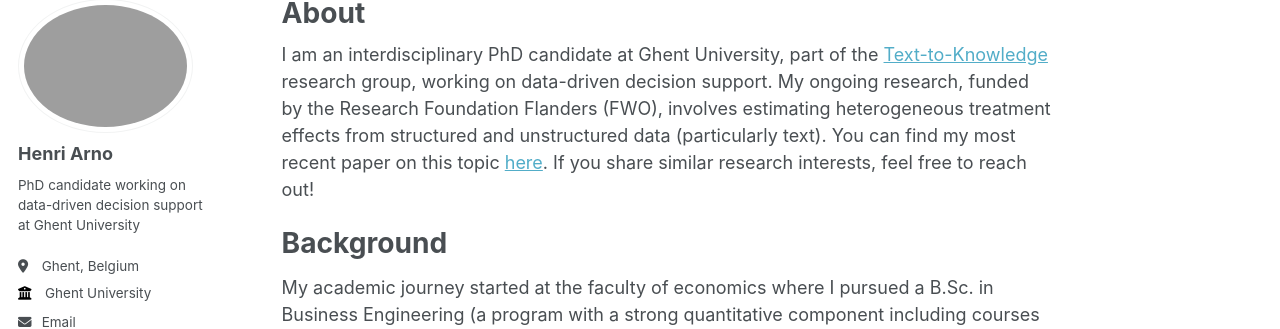
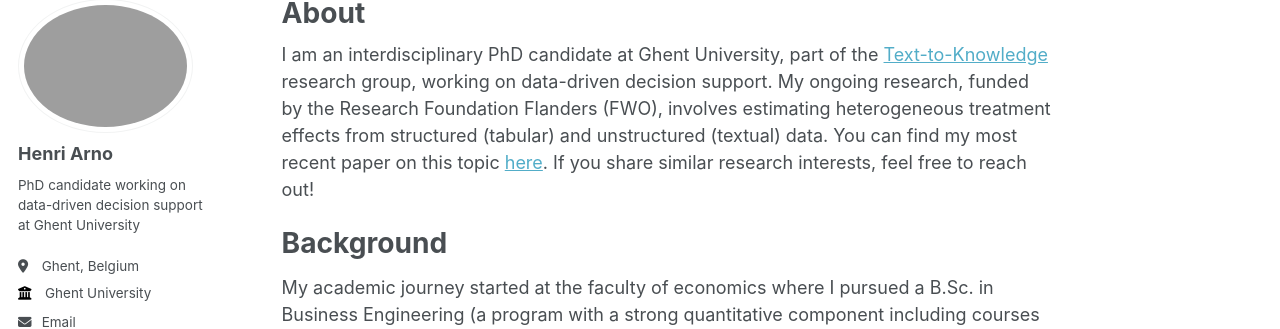
Before and after one commit to HenriArno/HenriArno.github.io, a Jekyll site: the page built from _pages/about.md, in a window 1280 px wide and 1164 px high. Shown: the part 107-436 px from the top of the window. Built offline with Jekyll 4.4.1, drawn with Linux system fonts in a browser that asks for light colours; some web fonts are replaced.

Commit message:
Update about.md

```diff
--- a/_pages/about.md
+++ b/_pages/about.md
@@ -7,7 +7,7 @@
   - /about.html
 ---
 
-I am an interdisciplinary PhD candidate at Ghent University, part of the [Text-to-Knowledge](https://ugentt2k.github.io/) research group, working on data-driven decision support. My ongoing research, funded by the Research Foundation Flanders (FWO), involves estimating heterogeneous treatment effects from structured and unstructured data (particularly text). You can find my most recent paper on this topic [here](https://arxiv.org/abs/2409.15503). If you share similar research interests, feel free to reach out!
+I am an interdisciplinary PhD candidate at Ghent University, part of the [Text-to-Knowledge](https://ugentt2k.github.io/) research group, working on data-driven decision support. My ongoing research, funded by the Research Foundation Flanders (FWO), involves estimating heterogeneous treatment effects from structured (tabular) and unstructured (textual) data. You can find my most recent paper on this topic [here](https://arxiv.org/abs/2409.15503). If you share similar research interests, feel free to reach out!
 
 Background
 ======
```
